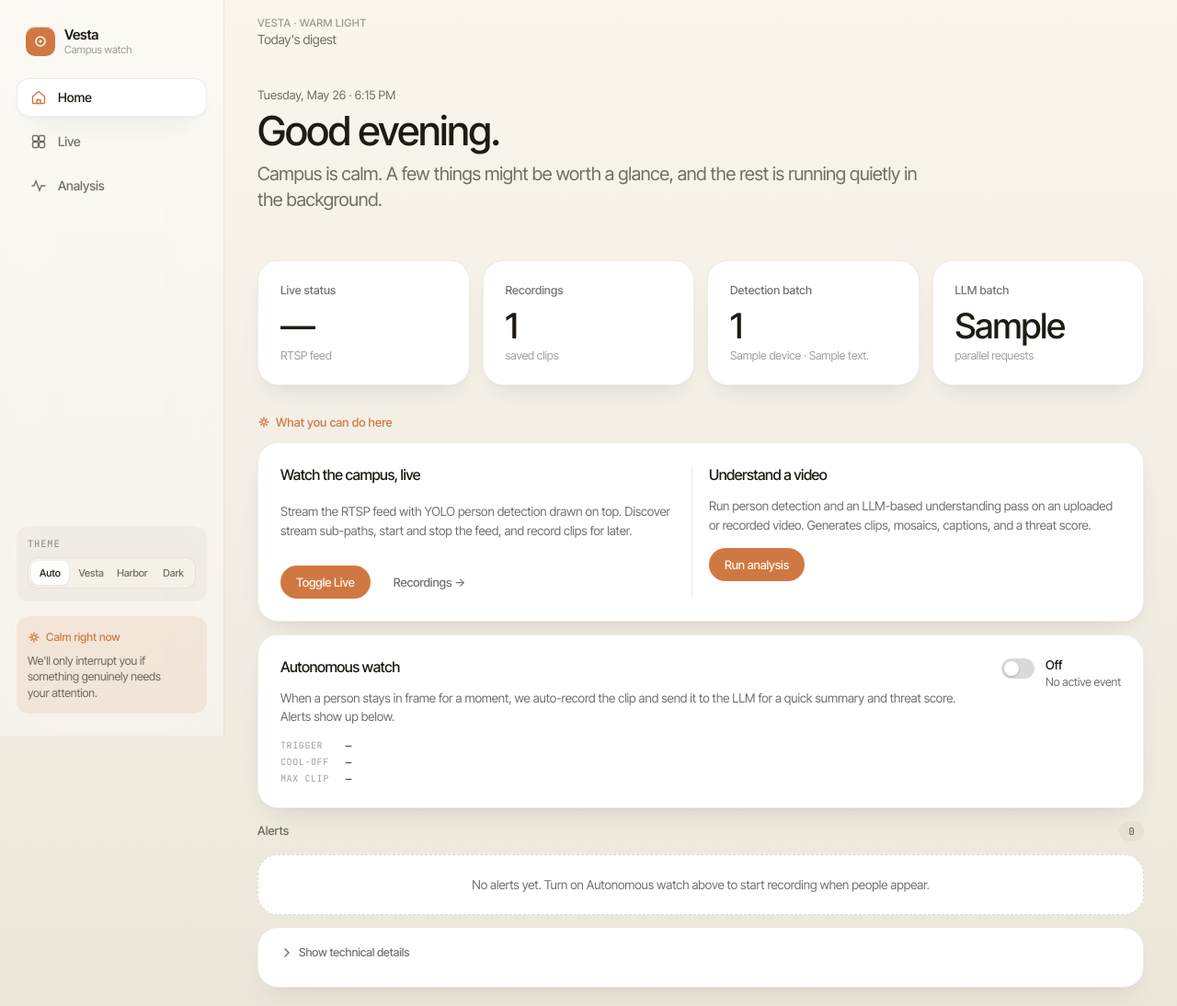
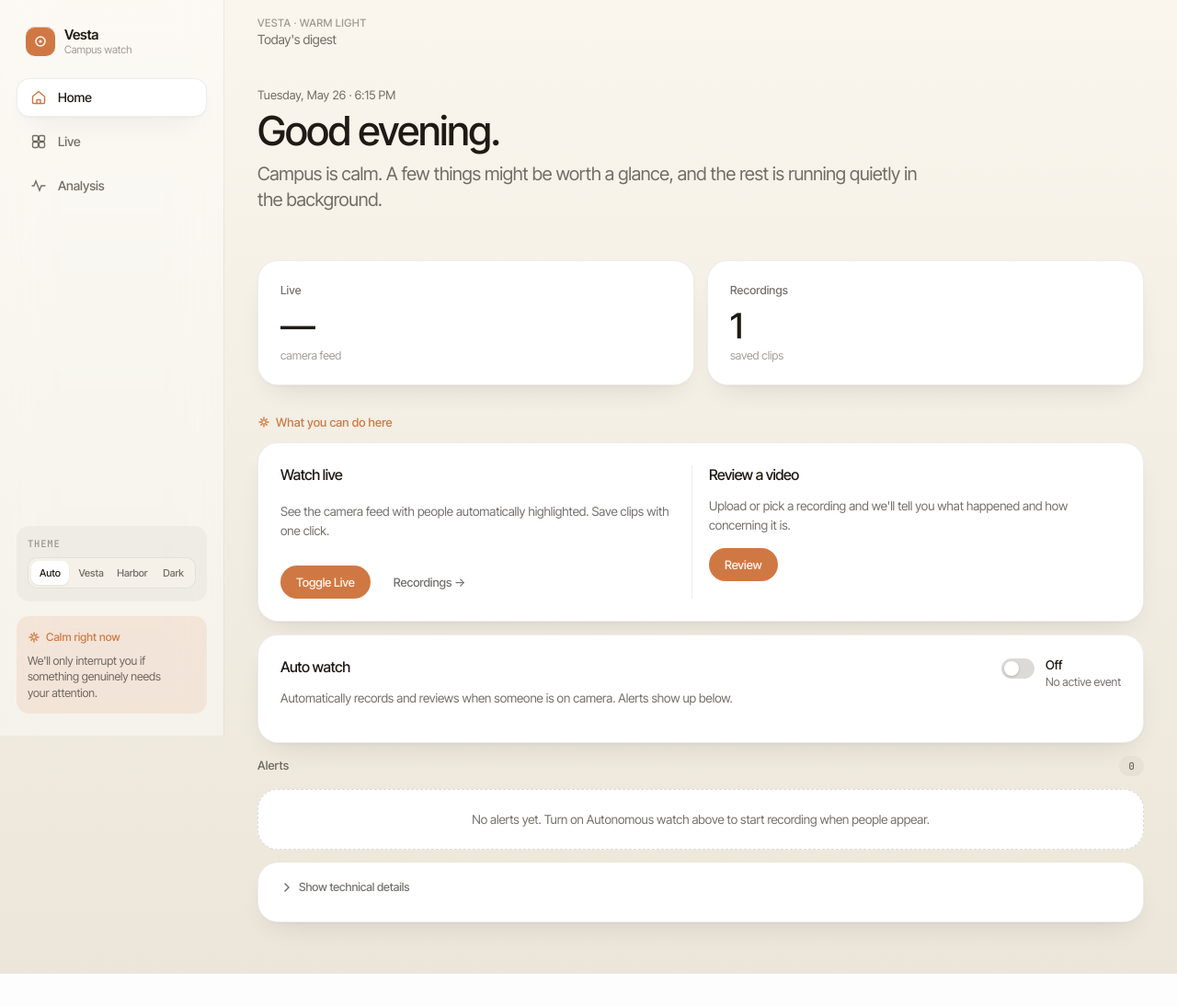
Before and after one commit to xerneas3318/Vesta, a Python web app: template person-detect/templates/index.html in a window 1280 px wide. Shown: the top 1094 px of the page at 92% size. After the commit the page ends 1059 px from the top, so only its background shows below. Run offline with Jinja, Linux system fonts and the light colour scheme; the template is opened without the code that fills it: most values are stand-ins (such as "Sample title", 1, 10 or a date in 2020).

Commit message:
karmaslop: simplify homepage copy + drop batch-size stats for non-technical users
- Stat grid trimmed to Live + Recordings (dropped Detection-batch and LLM-batch cards).
- Action card copy stripped of RTSP/YOLO/LLM/mosaic/caption jargon.
- Auto-watch card drops the trigger/cool-off/max-clip key-value list and JS that fed it.
- Analysis screen subtitle reworded for plain-English review framing.

```diff
--- a/templates/index.html
+++ b/templates/index.html
@@ -374,6 +374,7 @@
     .stat-grid {
       display: grid; grid-template-columns: repeat(4, 1fr); gap: 14px;
     }
+    .stat-grid.stat-grid-2 { grid-template-columns: repeat(2, 1fr); }
     .stat-k { font-size: 12.5px; color: var(--text-muted); letter-spacing: 0.1px; font-weight: 500; }
     .stat-v {
       font-size: 38px; font-weight: 500; letter-spacing: -1px; margin-top: 8px;
@@ -941,26 +942,16 @@
             <p class="greet-body">Campus is calm. A few things might be worth a glance, and the rest is running quietly in the background.</p>
           </div>
 
-          <div class="stat-grid">
+          <div class="stat-grid stat-grid-2">
             <div class="card padded">
-              <div class="stat-k">Live status</div>
+              <div class="stat-k">Live</div>
               <div class="stat-v" id="stat-live">—</div>
-              <div class="stat-sub" id="stat-live-sub">RTSP feed</div>
+              <div class="stat-sub" id="stat-live-sub">camera feed</div>
             </div>
             <div class="card padded">
               <div class="stat-k">Recordings</div>
               <div class="stat-v" id="stat-recordings">{{ recorded_videos|length }}</div>
               <div class="stat-sub">saved clips</div>
-            </div>
-            <div class="card padded">
-              <div class="stat-k">Detection batch</div>
-              <div class="stat-v">{{ runtime.video_batch_size }}</div>
-              <div class="stat-sub">{{ runtime.device }} · {{ runtime.precision }}</div>
-            </div>
-            <div class="card padded">
-              <div class="stat-k">LLM batch</div>
-              <div class="stat-v">{{ runtime.llm_max_batch_requests }}</div>
-              <div class="stat-sub">parallel requests</div>
             </div>
           </div>
 
@@ -973,8 +964,8 @@
             </div>
             <div class="card padded" style="display:grid; grid-template-columns:1fr 1fr; gap:18px;">
               <div style="padding-right:12px; border-right:1px solid var(--border); display:flex; flex-direction:column;">
-                <h3>Watch the campus, live</h3>
-                <p class="note">Stream the RTSP feed with YOLO person detection drawn on top. Discover stream sub-paths, start and stop the feed, and record clips for later.</p>
+                <h3>Watch live</h3>
+                <p class="note">See the camera feed with people automatically highlighted. Save clips with one click.</p>
                 <div class="btn-row" style="margin-top:14px;">
                   <button id="home_toggle_live_btn" class="btn primary" type="button">Toggle Live</button>
                   <button class="btn ghost" data-go="live">Recordings →</button>
@@ -985,10 +976,10 @@
                 </div>
               </div>
               <div>
-                <h3>Understand a video</h3>
-                <p class="note">Run person detection and an LLM-based understanding pass on an uploaded or recorded video. Generates clips, mosaics, captions, and a threat score.</p>
+                <h3>Review a video</h3>
+                <p class="note">Upload or pick a recording and we'll tell you what happened and how concerning it is.</p>
                 <div class="btn-row" style="margin-top:14px;">
-                  <button class="btn primary" data-go="analyze">Run analysis</button>
+                  <button class="btn primary" data-go="analyze">Review</button>
                 </div>
               </div>
             </div>
@@ -996,13 +987,8 @@
             <div class="card padded" id="autonomous-card">
               <div style="display:flex; align-items:flex-start; justify-content:space-between; gap:18px; flex-wrap:wrap;">
                 <div style="flex:1; min-width:240px;">
-                  <h3>Autonomous watch</h3>
-                  <p class="note">When a person stays in frame for a moment, we auto-record the clip and send it to the LLM for a quick summary and threat score. Alerts show up below.</p>
-                  <div class="kv" style="margin-top:10px; font-family:var(--mono); font-size:11px;">
-                    <div class="k">Trigger</div><div class="v" id="auto-trigger-hits">—</div>
-                    <div class="k">Cool-off</div><div class="v" id="auto-trigger-misses">—</div>
-                    <div class="k">Max clip</div><div class="v" id="auto-max-clip">—</div>
-                  </div>
+                  <h3>Auto watch</h3>
+                  <p class="note">Automatically records and reviews when someone is on camera. Alerts show up below.</p>
                 </div>
                 <label class="toggle" style="background:transparent; padding:0;">
                   <input type="checkbox" id="autonomous_toggle" />
@@ -1089,9 +1075,9 @@
         <!-- ====================== ANALYSIS SCREEN ====================== -->
         <section class="screen" data-screen="analyze">
           <header class="screen-head">
-            <div class="screen-eyebrow">Single video understanding</div>
-            <h1 class="screen-title">Analysis</h1>
-            <p class="screen-body">Pick an uploaded or recorded video and we'll find people, build mosaics, caption them, and write a final understanding with a threat score.</p>
+            <div class="screen-eyebrow">Review a video</div>
+            <h1 class="screen-title">Review</h1>
+            <p class="screen-body">Upload or pick a recording. You'll get a short description of what happened and a threat score.</p>
           </header>
 
           <div class="card padded">
@@ -1530,9 +1516,6 @@
       const autoToggle = document.getElementById("autonomous_toggle");
       const autoLabel = document.getElementById("autonomous-label");
       const autoStatus = document.getElementById("autonomous-status");
-      const autoTrigHits = document.getElementById("auto-trigger-hits");
-      const autoTrigMisses = document.getElementById("auto-trigger-misses");
-      const autoMaxClip = document.getElementById("auto-max-clip");
       const alertsList = document.getElementById("alerts-list");
       const alertsCount = document.getElementById("alerts-count");
 
@@ -1606,9 +1589,6 @@
             else if (enabled) autoStatus.textContent = "Watching for people…";
             else autoStatus.textContent = "No active event";
           }
-          if (autoTrigHits) autoTrigHits.textContent = `${data.trigger_hits} hits`;
-          if (autoTrigMisses) autoTrigMisses.textContent = `${data.trigger_misses} misses`;
-          if (autoMaxClip) autoMaxClip.textContent = `${Math.round(data.max_clip_s)}s`;
         } catch (_e) { /* ignore */ }
       }
 
```
